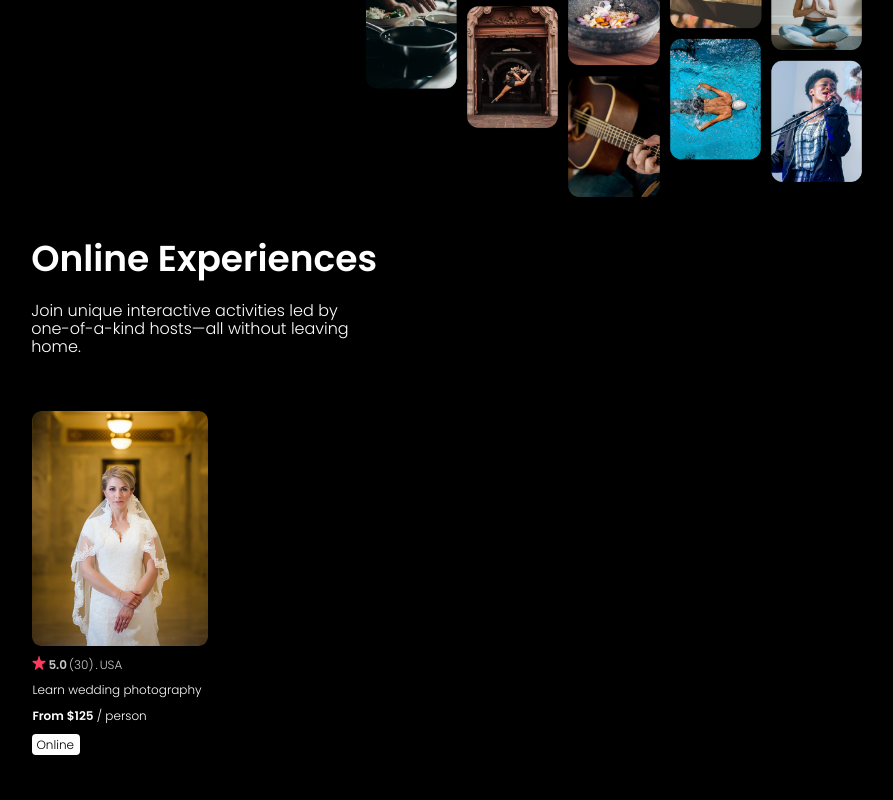
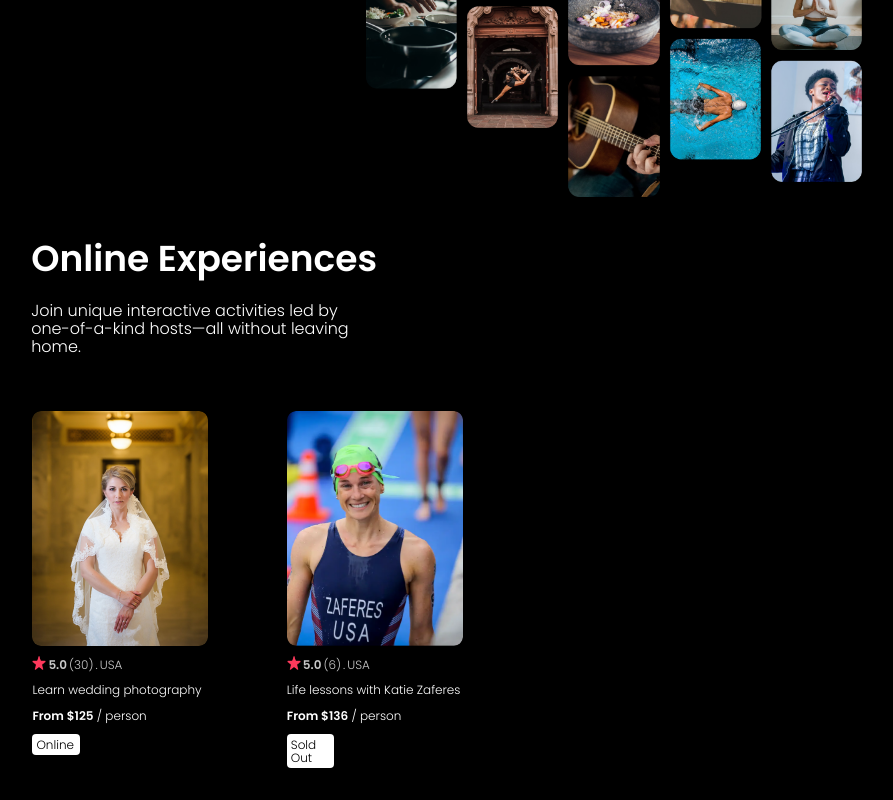
Before and after one commit to uniquedm/airbnb-experiences-clone, a React (Create React App) app: page / in a window 1280 px wide. Shown: the part 186-986 px from the top of the page, without its empty margins (26-919 px from the left). Built offline with nearby package versions, Linux system fonts and the light colour scheme.

Commit message:
Added Props to Card Component

```diff
--- a/src/App.js
+++ b/src/App.js
@@ -2,13 +2,34 @@ import React from "react"
 import Hero from "./components/Hero"
 import NavBar from "./components/NavBar"
 import Card from "./components/Card"
+import weddingImage from "./images/wedding-photo.png"
+import katieZaferesImage from "./images/katie-zaferes.png"
 
 export default function App() {
     return (
         <div>
             <NavBar />
             <Hero />
-            <Card />
+            <div className="cards-list">
+            <Card
+                img={weddingImage}
+                rating="5.0"
+                ratingCount="30"
+                country="USA"
+                title="Learn wedding photography"
+                price="$125"
+                status="Online"
+            />
+            <Card
+                img={katieZaferesImage}
+                rating="5.0"
+                ratingCount="6"
+                country="USA"
+                title="Life lessons with Katie Zaferes"
+                price="$136"
+                status="Sold Out"
+            />
+            </div>
         </div>
     )
 }
--- a/src/components/Card.js
+++ b/src/components/Card.js
@@ -1,21 +1,20 @@
 import React from "react";
-import image from "../images/wedding-photo.png"
 import star from "../images/star.png"
 
-export default function Card() {
+export default function Card(props) {
     return (
         <div className="card">
-            <img className="card-image" src={image} alt = "content" />
+            <img className="card-image" src={props.img} alt = "content" />
             <div className="rating-div">
                 <img className="card-star" src={star} alt = "content" />
-                <p><b>5.0</b></p>
-                <p>(30)</p>
+                <p><b>{props.rating}</b></p>
+                <p>({props.ratingCount})</p>
                 <p>.</p>
                 <p>USA</p>
             </div>
-            <p>Learn wedding photography</p>
-            <p><b>From $125</b> / person</p>
-            <p className="card-status">Online</p>
+            <p>{props.title}</p>
+            <p><b>From {props.price}</b> / person</p>
+            <p className="card-status">{props.status}</p>
         </div>
     )
 }
--- a/src/index.css
+++ b/src/index.css
@@ -101,3 +101,7 @@ body {
   border-radius: 4px;
   background-color: white;
 }
+
+.cards-list {
+  display: flex;
+}
```
Also changed, not shown: src/images/katie-zaferes.png (added).
